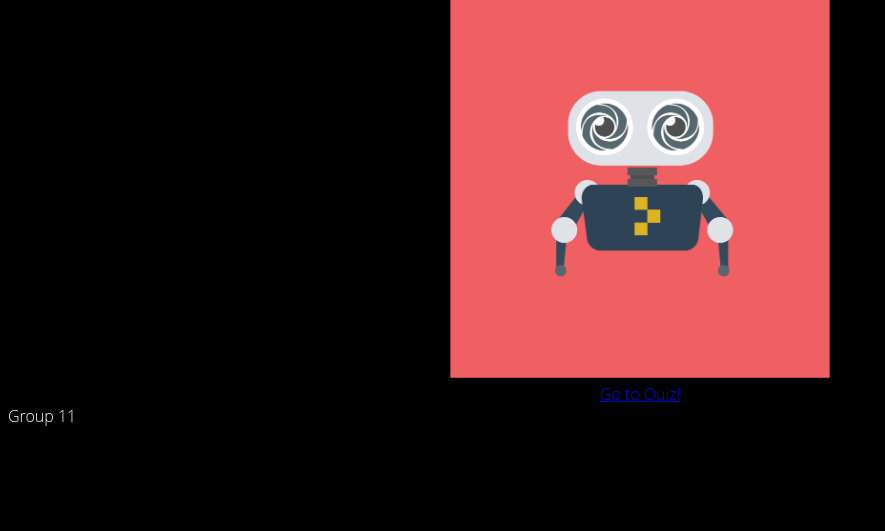
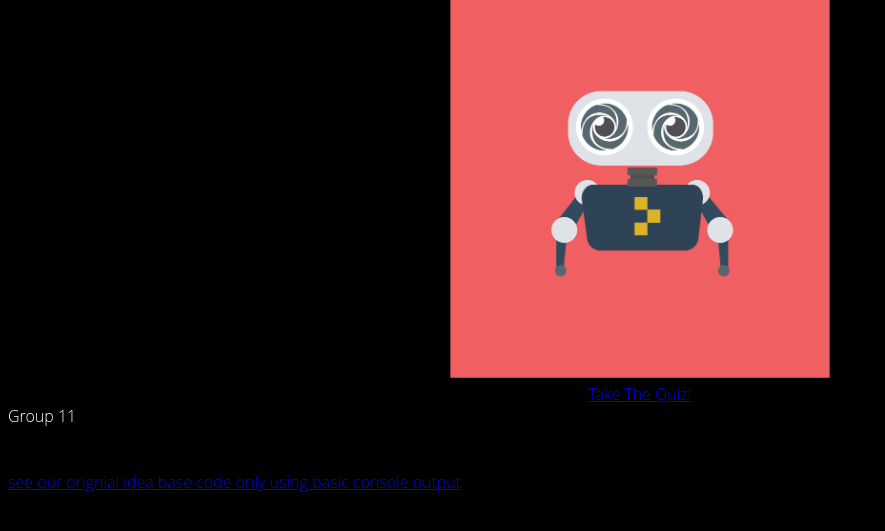
Before and after one commit to SidneyGil/PythonProject-Quiz, a Flask app: page / in a window 1280 px wide. Shown: the part 119-650 px from the top of the page, without its empty margins (0-885 px from the left). Run offline with Flask 2, Linux system fonts and the light colour scheme.

Commit message:
added original code idea link

```diff
--- a/templates/base.html
+++ b/templates/base.html
@@ -7,7 +7,10 @@
 <div align="center">
     <img src="static/replit.jpg" style="width:30%"></img>
 </br>
-    <a href="https://replit.com/@SidneyGil/GroupFinalPython#data.json">Go to Quiz!</a>
+    <a href="https://replit.com/@SidneyGil/GroupFinalPython#data.json">Take The Quiz!</a>
 </div>
 
 <footer>Group 11</footer>
+</br>
+</br>
+<a href="https://replit.com/@SidneyGil/PythonProject#main.py">see our orignial idea base code only using basic console output</a>
```
